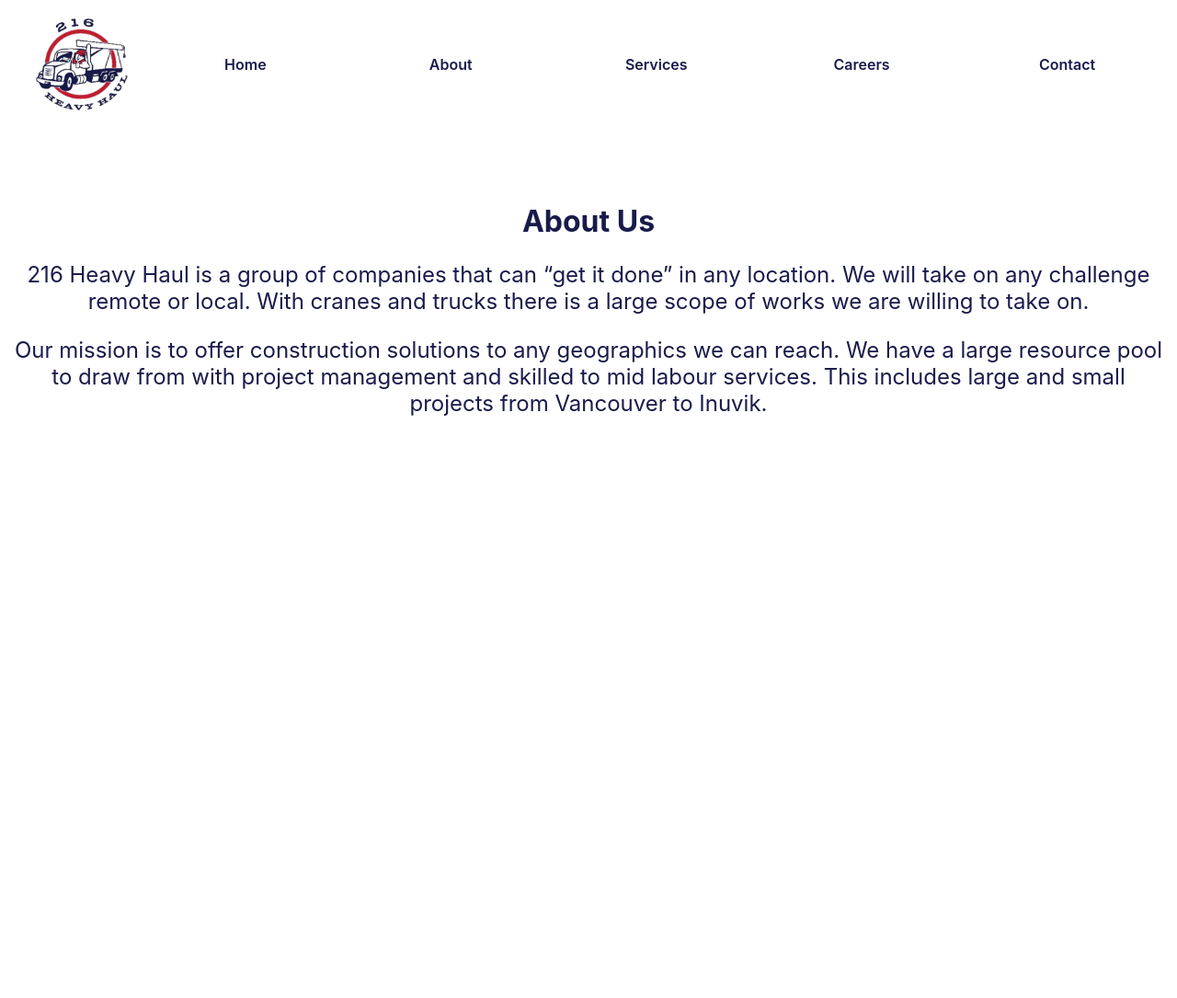
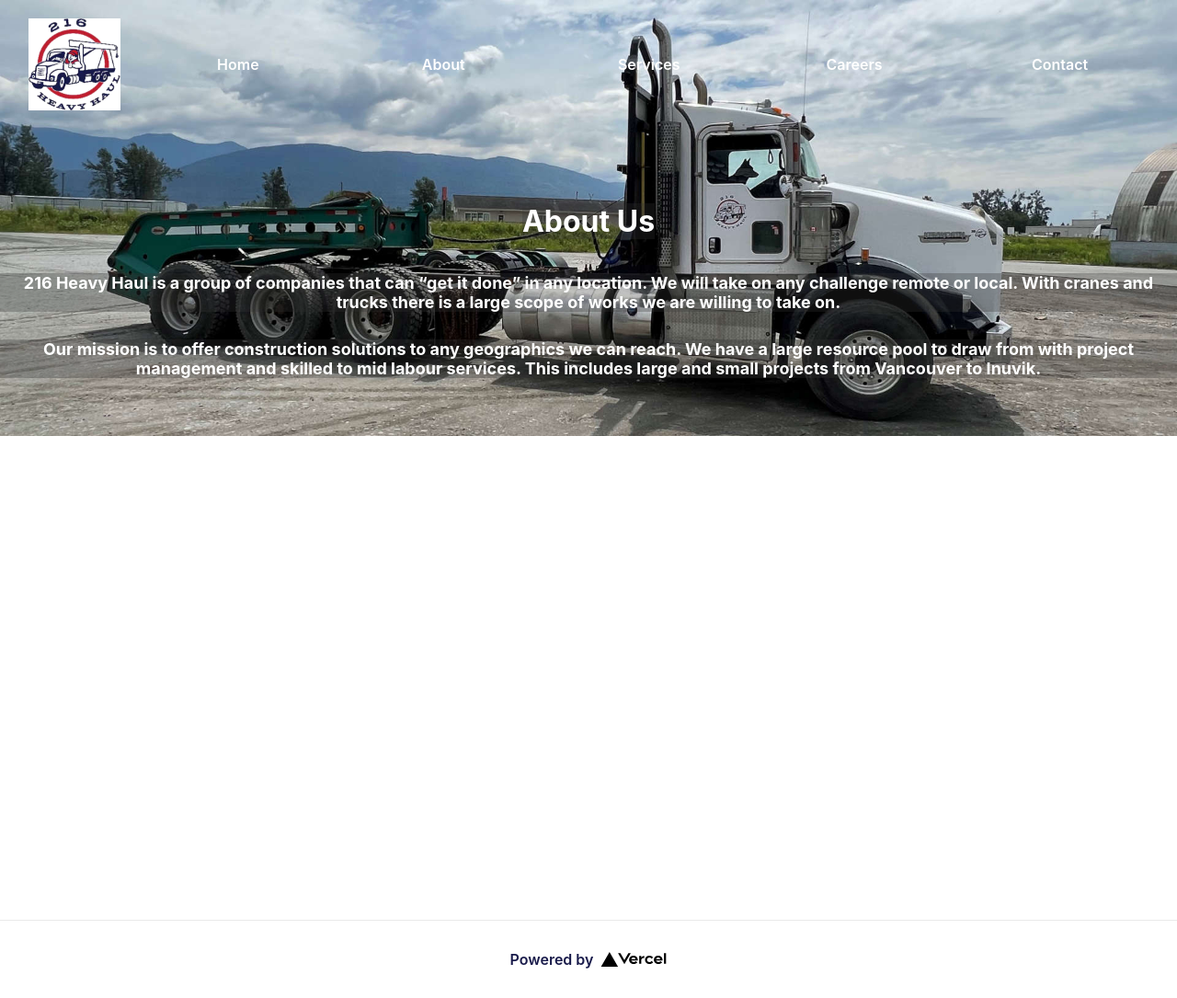
Before and after one commit to DeonLeer/216-heavy-haul, a Next.js app: page /about in a window 1280 px wide. Shown: the whole page at 92% size. Before the commit the page ends 800 px from the top, so only its background shows below. Built offline with nearby package versions, Linux system fonts and the light colour scheme.

Commit message:
made responsive header

```diff
--- a/components/DesktopNav.js
+++ b/components/DesktopNav.js
@@ -2,6 +2,7 @@
 import * as React from 'react';
 import Image from 'next/image'
 import Link from 'next/link';
+import styles from '../styles/DesktopNav.module.css'
 
 const options = [
     {name: 'Home', href: '/'},
@@ -11,26 +12,45 @@
     {name: 'Contact', href: '/contact'},
 ]
 
+
+
 function DestopNav(props) {
+
+    const [isShrunk, setShrunk] = useState(false)
+
+    useEffect(() => {
+        const handler = () => {
+        setShrunk((isShrunk) => {
+            if (
+            !isShrunk &&
+            (document.body.scrollTop > 100 || document.documentElement.scrollTop > 100)
+            ) {
+            return true;
+            }
+
+            if (
+            isShrunk &&
+            document.body.scrollTop < 100 &&
+            document.documentElement.scrollTop < 100
+            ) {
+            return false;
+            }
+
+            return isShrunk;
+        });
+        };
+        window.addEventListener("scroll", handler);
+        return () => window.removeEventListener("scroll", handler);
+    }, []);
+
     return (
         <div
-            style={{
-                width: '100%',
-                display: 'flex',
-                justifyContent: 'space-evenly',
-                alignItems: 'center',
-                backgroundColor: 'white',
-                position: 'fixed',
-                top: 0,
-                paddingTop: '20px',
-                paddingBottom: '10px',
-                zIndex: 10
-            }}
+            className={isShrunk ? styles.headerWrapperActive : styles.headerWrapperInactive}
         >
             <Image src="/216Logo.png" width={100} height={100}/>
             {options.map((option) => (
 
-                <Link href={option.href}><a style={{width: '15%', display: 'flex', justifyContent: 'center', alignItems: 'center'}}>{option.name}</a></Link>
+                <Link href={option.href}><a style={{color: (isShrunk ? '#191b4b' : 'white'), width: '15%', display: 'flex', justifyContent: 'center', alignItems: 'center'}}>{option.name}</a></Link>
 
             ))}
         </div>
--- a/pages/_app.js
+++ b/pages/_app.js
@@ -1,5 +1,6 @@
 import '../styles/globals.css'
 import NavBar from '../components/NavBar'
+import Image from 'next/image'
 
 function MyApp({ Component, pageProps }) {
   return (
@@ -10,6 +11,18 @@
       <div style={{display: 'flex', alignItems: 'stretch', justifyContent: 'center'}}>
         <Component {...pageProps} />
       </div>
+      <footer className='footer'>
+        <a
+          href="https://vercel.com?utm_source=create-next-app&utm_medium=default-template&utm_campaign=create-next-app"
+          target="_blank"
+          rel="noopener noreferrer"
+        >
+          Powered by{' '}
+          <span className='logo'>
+            <Image src="/vercel.svg" alt="Vercel Logo" width={72} height={16} />
+          </span>
+        </a>
+      </footer>
     </>
   )
 }
--- a/pages/about.js
+++ b/pages/about.js
@@ -1,17 +1,20 @@
 import styles from '../styles/about.module.css'
-
+import Image from 'next/image'
 
 export default function About(props) {
 
     return (
-        <div style={{textAlign: 'center'}}>
-            <h1>About Us</h1>
-            <p className={styles.about}>
+        <div className={styles.aboutMain} style={{textAlign: 'center', height: '100vh'}}>
+            <div style={{position: 'absolute', top: 0, left: 0, zIndex: -10}}>
+                <Image src='/crane3.jpg' height={711} width={1920}/>
+            </div>
+            <h1 style={{color:'white'}}>About Us</h1>
+            <h2 className={styles.about}>
                 216 Heavy Haul is a group of companies that can “get it done” in any location. We will take on any challenge remote or local. With cranes and trucks there is a large scope of works we are willing to take on.
-            </p>
-            <p className={styles.about}>
+            </h2>
+            <h2 className={styles.about}>
                 Our mission is to offer construction solutions to any geographics we can reach. We have a large resource pool to draw from with project management and skilled to mid labour services. This includes large and small projects from Vancouver to Inuvik.
-            </p>
+            </h2>
         </div>
     )
 }
--- a/pages/careers.js
+++ b/pages/careers.js
@@ -1,6 +1,7 @@
 export default function Careers(props) {
     return (
         <div style={{textAlign: 'center'}}>
+            <div style={{height: '130px', width: '100%', backgroundColor: '#191b4b', position: 'absolute', top: 0, left: 0}}/>
             <h1>Careers</h1>
         </div>
     )
--- a/pages/contact.js
+++ b/pages/contact.js
@@ -1,6 +1,7 @@
 export default function Contact(props) {
     return (
         <div style={{textAlign: 'center'}}>
+            <div style={{height: '130px', width: '100%', backgroundColor: '#191b4b', position: 'absolute', top: 0, left: 0}}/>
             <h1>Contact Us</h1>
             <h2>We are easy to find.</h2>
             <h3>Let us know your needs.</h3>
--- a/pages/services.js
+++ b/pages/services.js
@@ -9,6 +9,7 @@
     ]
     return (
         <div style={{textAlign: 'center'}}>
+            <div style={{height: '130px', width: '100%', backgroundColor: '#191b4b', position: 'absolute', top: 0, left: 0}}/>
             <h1>Services</h1>
             <ul style={{textAlign: 'left'}}>
                 {services.map(service => (
--- a/styles/About.module.css
+++ b/styles/About.module.css
@@ -1,3 +1,17 @@
 .about {
-    font-size: x-large
+    font-size: large;
 }
+
+.aboutMain h1,
+.aboutMain h2 {
+    background-color: rgb(50,50,50,0.3);
+}
+
+.aboutMain {
+    min-height: 100vh;
+    flex: 1;
+    display: flex;
+    flex-direction: column;
+    align-items: center;
+    color: white;
+}
--- /dev/null
+++ b/styles/DesktopNav.module.css
@@ -0,0 +1,25 @@
+.headerWrapperActive {
+    width: 100%;
+    display: flex;
+    justify-content: space-evenly;
+    align-items: center;
+    background-color: white;
+    position: fixed;
+    top: 0;
+    padding-top: 20px;
+    padding-bottom: 10px;
+    z-index: 10
+}
+
+.headerWrapperInactive {
+    width: 100%;
+    display: flex;
+    justify-content: space-evenly;
+    align-items: center;
+    background-color: rgb(0,0,0,0);
+    position: fixed;
+    top: 0;
+    padding-top: 20px;
+    padding-bottom: 10px;
+    z-index: 10
+}
--- a/styles/globals.css
+++ b/styles/globals.css
@@ -3,6 +3,8 @@
   margin-top: 100px;
   padding: 0;
   margin-bottom: 0;
+  margin-left: 0;
+  margin-right: 0;
   font-family: -apple-system, BlinkMacSystemFont, Segoe UI, Roboto, Oxygen,
     Ubuntu, Cantarell, Fira Sans, Droid Sans, Helvetica Neue, sans-serif;
   color: #191b4b;
@@ -22,6 +24,26 @@
   background-color: #c91c31;
 }
 
+.footer {
+  display: flex;
+  flex: 1;
+  padding: 2rem 0;
+  border-top: 1px solid #eaeaea;
+  justify-content: center;
+  align-items: center;
+}
+
+.footer a {
+  display: flex;
+  justify-content: center;
+  align-items: center;
+  flex-grow: 1;
+}
+
+.logo {
+  height: 1em;
+  margin-left: 0.5rem;
+}
 
 
 /* @media (prefers-color-scheme: dark) {
```
Also changed, not shown: pages/index.js (+1 -14 lines), styles/Home.module.css (+12 -0 lines), public/crane3.jpg (added).
